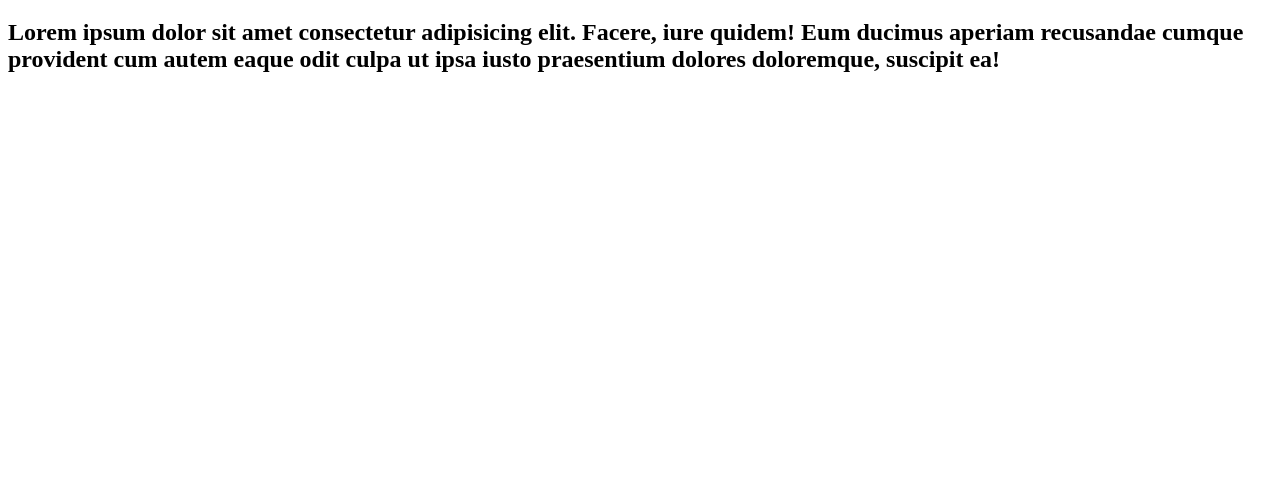
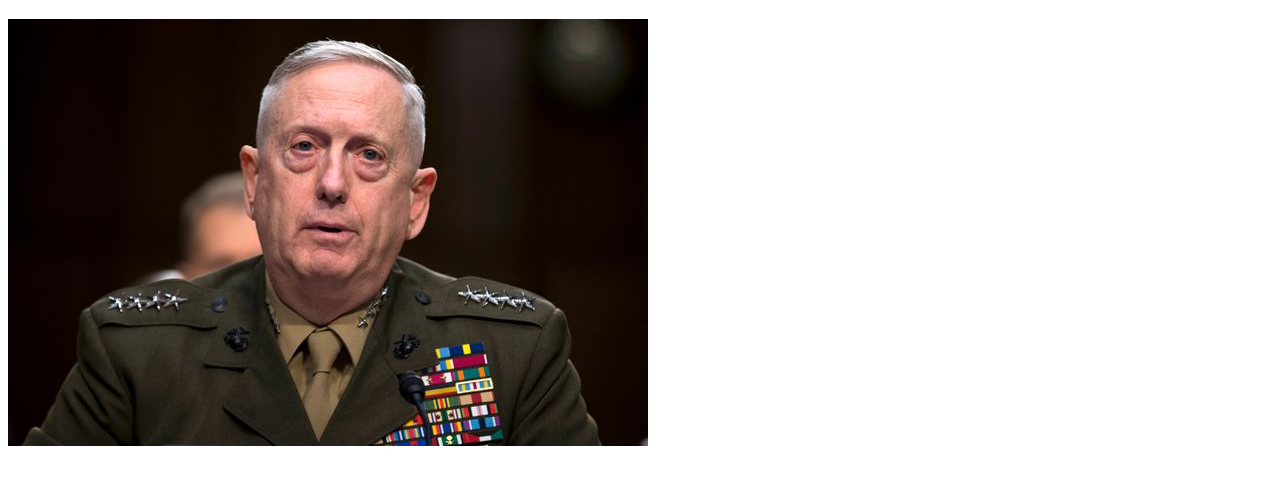
Before and after one commit to PersonalInfoHidden/PersonalInfoHidden.github.io, a plain HTML site: page index.html in a window 1280 px wide. Shown: the part 61-546 px from the top of the page. Drawn offline with Linux system fonts and the light colour scheme.

Commit message:
Added Img

```diff
--- a/index.html
+++ b/index.html
@@ -7,6 +7,6 @@
 </head>
 <body>
     <h1>Hello World</h1>
-    <h2>Lorem ipsum dolor sit amet consectetur adipisicing elit. Facere, iure quidem! Eum ducimus aperiam recusandae cumque provident cum autem eaque odit culpa ut ipsa iusto praesentium dolores doloremque, suscipit ea!</h2>
+    <img src="/matris.jpg" alt="Jim Mattis">
 </body>
 </html>
```
Also changed, not shown: matris.jpg (added).
